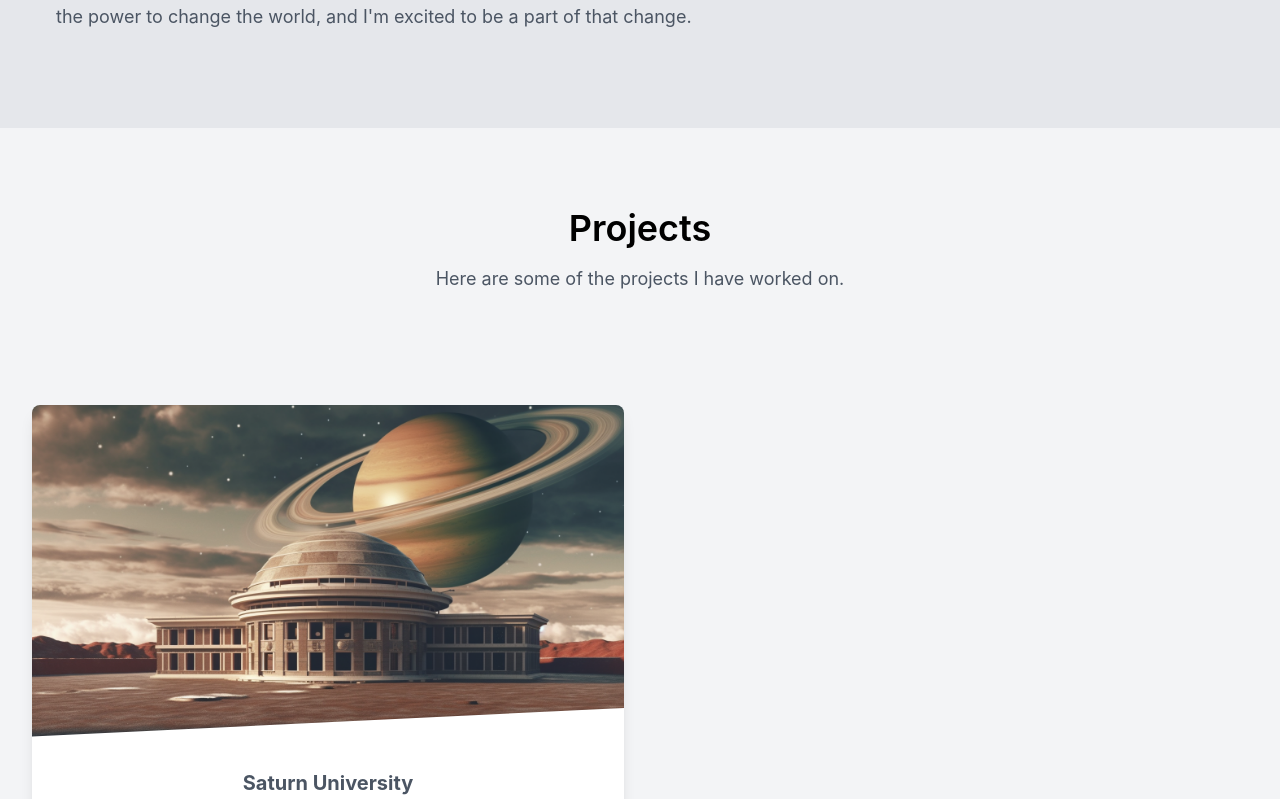
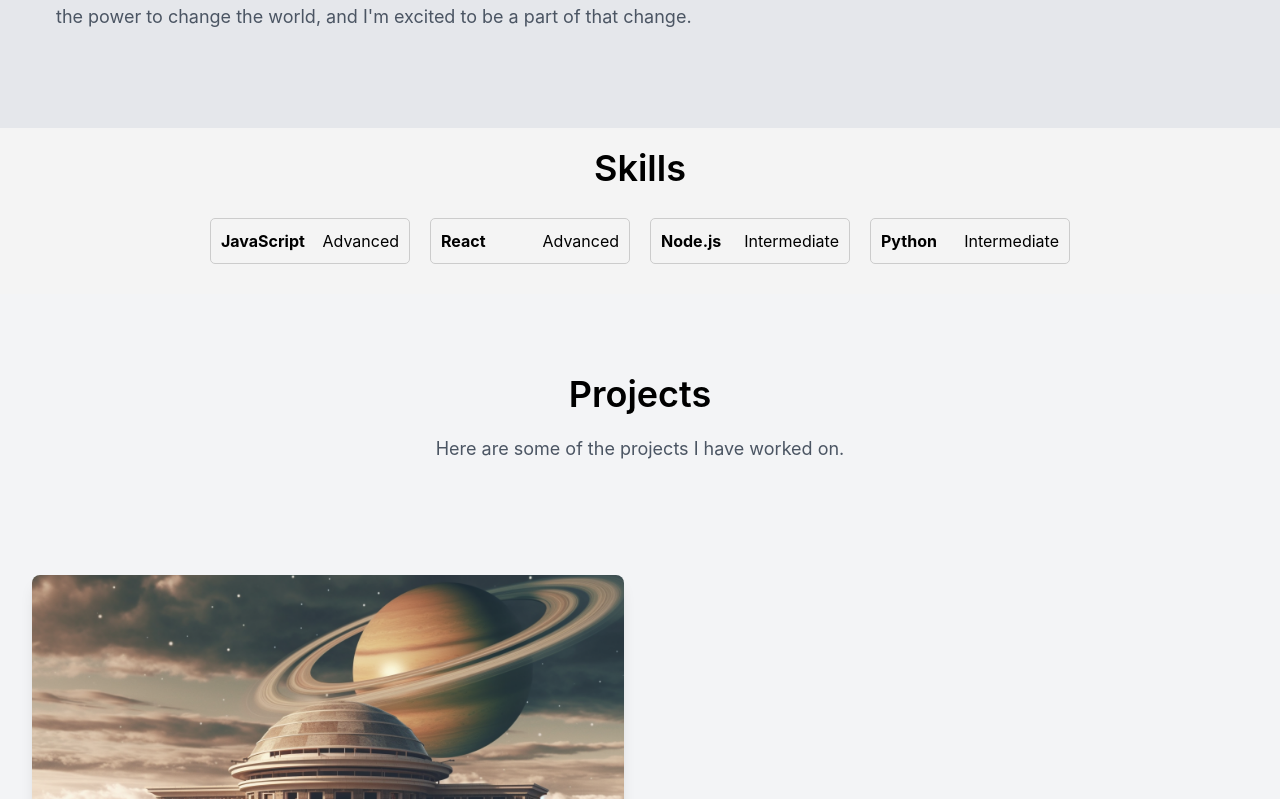
Before and after one commit to CoreyHam/CoreyHam.github.io, a React (Create React App) app in the folder portfolio/: page / in a window 1280 px wide. Shown: the part 1301-2100 px from the top of the page. Built offline with nearby package versions, Linux system fonts and the light colour scheme.

Commit message:
add basic skills section

```diff
--- a/portfolio/src/App.css
+++ b/portfolio/src/App.css
@@ -36,3 +36,37 @@
     transform: rotate(360deg);
   }
 }
+
+.skills-section {
+  padding: 20px;
+  background-color: #f4f4f4;
+}
+
+h2 {
+  text-align: center;
+  margin-bottom: 20px;
+}
+
+.skills-list {
+  display: flex;
+  flex-wrap: wrap;
+  justify-content: center;
+}
+
+.skill-item {
+  margin: 10px;
+  padding: 10px;
+  border: 1px solid #ccc;
+  border-radius: 5px;
+  display: flex;
+  justify-content: space-between;
+  width: 200px;
+}
+
+.skill-name {
+  font-weight: bold;
+}
+
+.skill-proficiency {
+  text-align: right;
+}
--- a/portfolio/src/App.js
+++ b/portfolio/src/App.js
@@ -2,6 +2,7 @@ import './App.css';
 import Navbar from './Components/Navbar.js';
 import Header from './Components/Header.js';
 import About from './Components/About';
+import Skills from './Components/Skills';
 import Projects from './Components/Projects';
 import Contact from './Components/Contact';
 
@@ -11,6 +12,7 @@ function App() {
         <Navbar />
         <Header />
         <About />
+        <Skills />
         <Projects />
         <Contact />
     </div>
--- /dev/null
+++ b/portfolio/src/Components/Skills.js
@@ -0,0 +1,31 @@
+import React from 'react';
+
+// bronze(beginner), silver(basic), gold(average), platinum(comfortable), diamond(master)
+
+const skillsData = [
+    { id: 1, name: 'JavaScript', proficiency: 'Advanced' },
+    { id: 2, name: 'React', proficiency: 'Advanced' },
+    { id: 3, name: 'Node.js', proficiency: 'Intermediate' },
+    { id: 4, name: 'Python', proficiency: 'Intermediate' },
+    // ... add more skills as needed
+];
+
+const SkillItem = ({ skill }) => (
+    <div className="skill-item">
+        <span className="skill-name">{skill.name}</span>
+        <span className="skill-proficiency">{skill.proficiency}</span>
+    </div>
+);
+
+const Skills = () => (
+    <section className="skills-section">
+        <h2 className='text-4xl font-semibold'>Skills</h2>
+        <div className="skills-list">
+            {skillsData.map(skill => (
+                <SkillItem key={skill.id} skill={skill} />
+            ))}
+        </div>
+    </section>
+);
+
+export default Skills;
```
